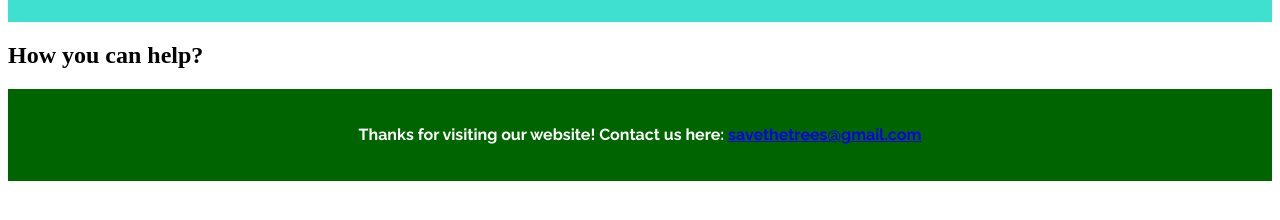
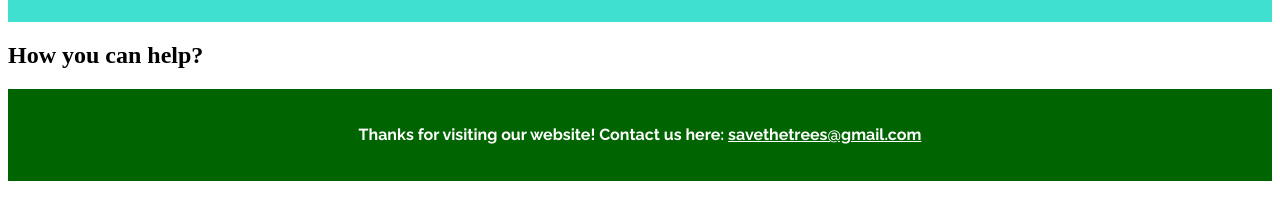
Before and after one commit to katiemc-code/CFG-Project, a plain HTML site: page index.html in a window 1280 px wide. Shown: the part 116-336 px from the top of the page. Drawn offline with Linux system fonts and the light colour scheme.

Commit message:
Update style.css

```diff
--- a/style.css
+++ b/style.css
@@ -7,6 +7,10 @@
     font-family: 'Raleway', sans-serif;
   }
 
+  a[href^="mailto"] {
+    color: white;
+  }
+
   .Footer {
     background-color: darkgreen;
     text-align: center;
```
